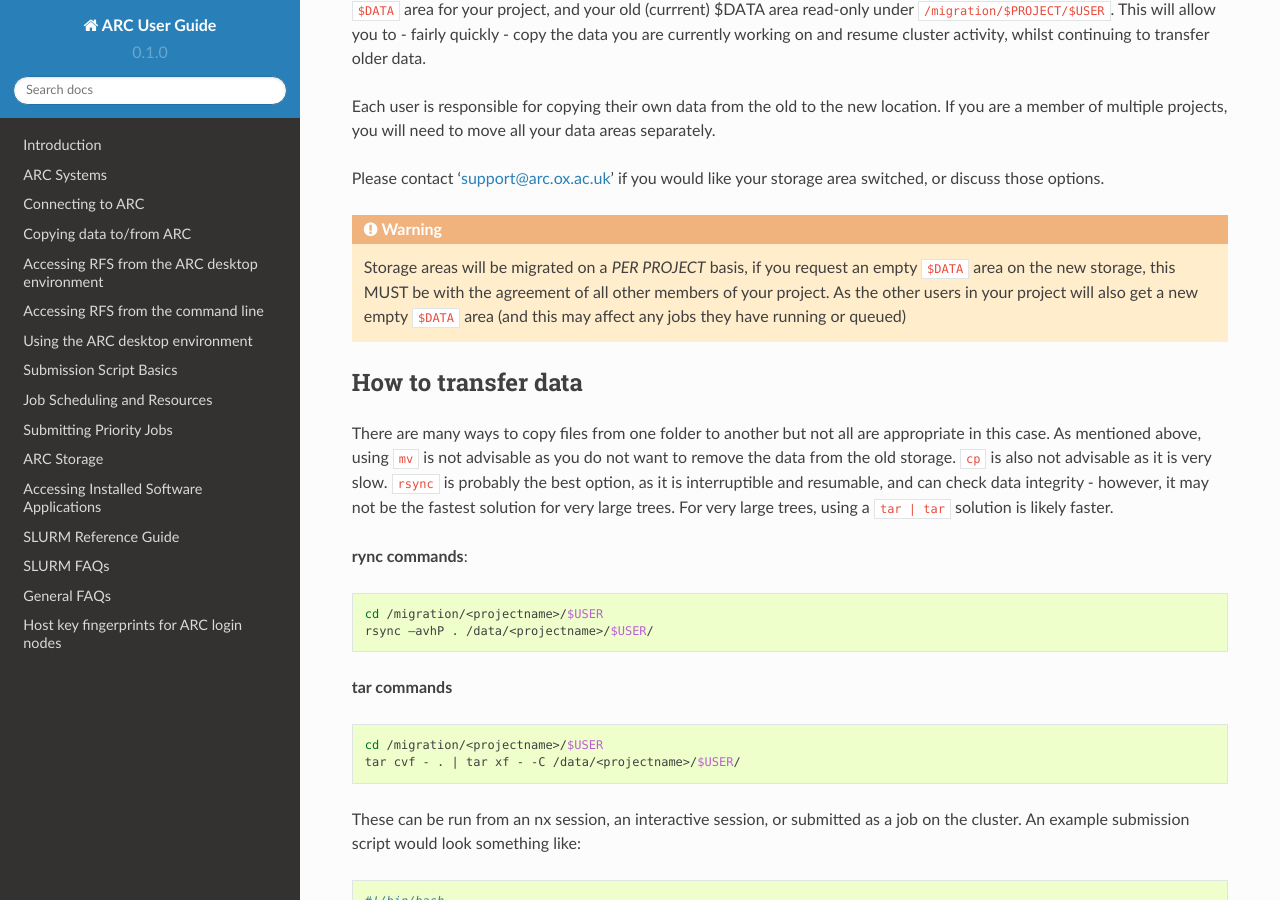
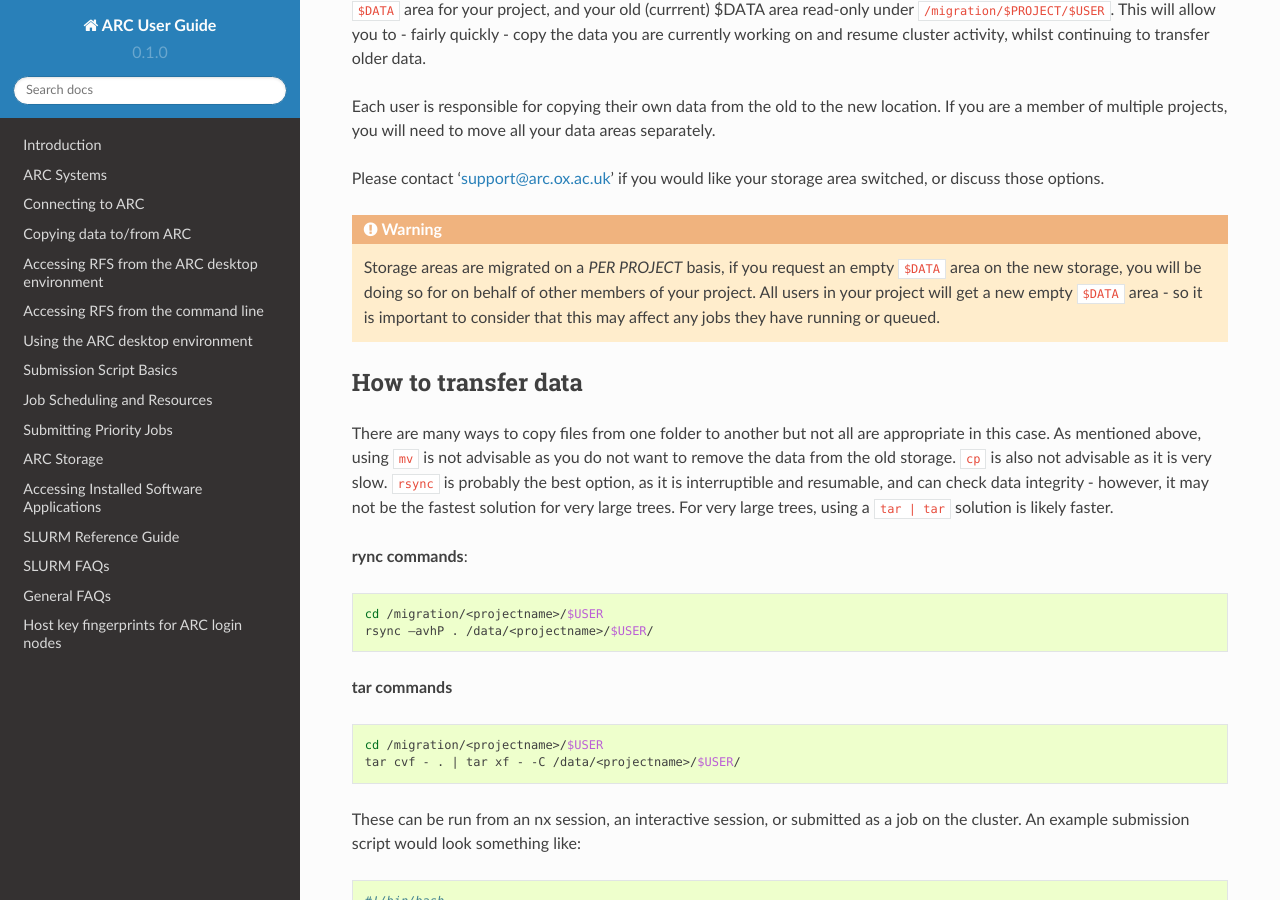
Before and after one commit to tina-friedrich/arc-user-guide, a Sphinx documentation site: the page built from docs/source/arc-storage-migration.rst, in a window 1280 px wide and 900 px high, scrolled down 639 px. Built offline with Sphinx 7.4.7 and the Read the Docs theme 2.0.0, drawn with Linux system fonts in a browser that asks for light colours.

Commit message:
Update arc-storage-migration.rst

```diff
--- a/docs/source/arc-storage-migration.rst
+++ b/docs/source/arc-storage-migration.rst
@@ -24,8 +24,8 @@ Each user is responsible for copying their own data from the old to the new loc
 Please contact ‘support@arc.ox.ac.uk’ if you would like your storage area switched, or discuss those options.
 
 .. warning::
-  Storage areas will be migrated on a *PER PROJECT* basis, if you request an empty ``$DATA`` area on the new storage, this MUST be with the agreement of all other members of your project. As the other users in your
-  project will also get a new empty ``$DATA`` area (and this may affect any jobs they have running or queued)
+  Storage areas are migrated on a *PER PROJECT* basis, if you request an empty ``$DATA`` area on the new storage, you will be doing so for on behalf of other members of your project. All users in your
+  project will get a new empty ``$DATA`` area - so it is important to consider that this may affect any jobs they have running or queued.
 
 How to transfer data
 --------------------
```
